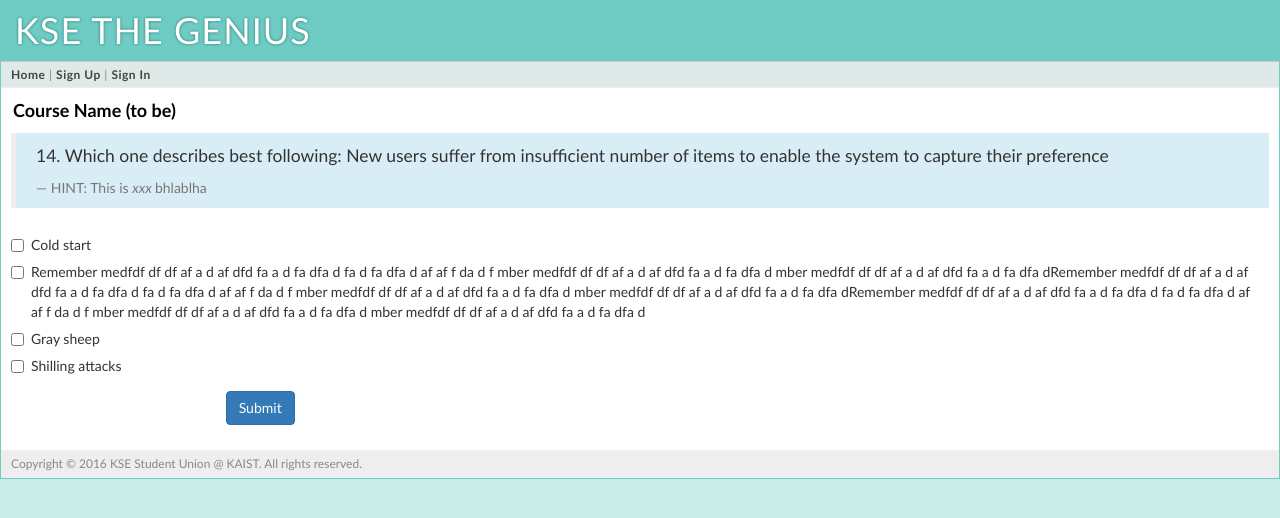
After one commit to pskalyber/kse_the_genius, a Flask app: page /quiz in a window 1280 px wide. The commit adds this page. Shown: the top 518 px of the page. Run offline with Flask 2, Linux system fonts and the light colour scheme; some libraries are stand-ins or nearby versions.

Commit message:
Page updated
- course list
- quiz

```diff
--- a/kse_the_genius/main.py
+++ b/kse_the_genius/main.py
@@ -111,7 +111,6 @@ def mypost():
         [session['user_id'], PER_PAGE]))
 
 @app.route('/')
-@app.route('/posts/<int:post_id>')
 def public_request(post_id=None):
     """Displays the latest post of all users."""
     posts = query_db('''
@@ -155,11 +154,10 @@ def user_timeline(username):
             [profile_user['user_id'], PER_PAGE]), followed=followed,
             profile_user=profile_user)
 
-
-@app.route('/posts/new')
+@app.route('/quiz')
 def add_post():
     """add a new post"""
-    return render_template('post.html')
+    return render_template('quiz.html')
 
 
 @app.route('/post_process', methods=['POST'])
--- a/kse_the_genius/templates/layout.html
+++ b/kse_the_genius/templates/layout.html
@@ -15,6 +15,8 @@
 	<div class="navigation">
 		{% if g.user %}
 			<a href="{{ url_for('public_request') }}">Home</a> |
+			<a href="{{ url_for('logout') }}">Course</a> |
+			<a href="{{ url_for('logout') }}">Ranking</a> |
 			<a href="{{ url_for('logout') }}">Logout ({{ g.user.username }})</a>
 		{% else %}
 			<a href="{{ url_for('public_request') }}">Home</a> |
@@ -22,6 +24,7 @@
 			<a href="{{ url_for('login') }}">Sign In</a>
 		{% endif %}
 	</div>
+
 	{% with flashes = get_flashed_messages() %} {% if flashes %}
 	<ul class="flashes">
 		{% for message in flashes %}
@@ -30,6 +33,6 @@
 		{% endif %}
 	{% endwith %}
 	<div class="body">{% block body %}{% endblock %}</div>
-	<div class="footer">Copyright © 2015 ICLAB @ KAIST. All rights reserved.</div>
+	<div class="footer">Copyright © 2016 KSE Student Union @ KAIST. All rights reserved.</div>
 </div>
 </html>
--- /dev/null
+++ b/kse_the_genius/templates/quiz.html
@@ -0,0 +1,60 @@
+{% extends "layout.html" %}
+{% block title %}Quiz{% endblock %}
+{% block body %}
+	<div class="page-title">
+		<span>Course Name (to be)</span>
+	</div>
+
+	{% if error %}<div class=error><strong>Error:</strong> {{ error }}</div>{% endif %}
+
+	<div class="bg-info">
+		<blockquote>
+			<p>14. Which one describes best following: New users suffer from insufficient number of items to enable the system to capture their preference </p>
+			<footer>HINT: This is <cite title="Source Title"> xxx </cite> bhlablha</footer>
+		</blockquote>
+	</div>
+
+	<form action="{{ url_for('post_process') }}" class="form-horizontal" method="post" enctype="multipart/form-data">
+
+		<div class="form-group">
+
+			<div class="col-sm-offset-0 col-sm-12">
+				<div class="checkbox" class="form-control" name="1">
+					<label class="col-sm-12">
+						<input type="checkbox"> Cold start
+					</label>
+				</div>
+			</div>
+
+			<div class="col-sm-offset-0 col-sm-12">
+				<div class="checkbox" class="form-control" name="1">
+					<label class="col-sm-12">
+						<input type="checkbox"> Remember medfdf df df af a d af dfd fa a d fa dfa d fa d fa dfa d af af  f da d f mber medfdf df df af a d af dfd fa a d fa dfa d mber medfdf df df af a d af dfd fa a d fa dfa dRemember medfdf df df af a d af dfd fa a d fa dfa d fa d fa dfa d af af  f da d f mber medfdf df df af a d af dfd fa a d fa dfa d mber medfdf df df af a d af dfd fa a d fa dfa dRemember medfdf df df af a d af dfd fa a d fa dfa d fa d fa dfa d af af  f da d f mber medfdf df df af a d af dfd fa a d fa dfa d mber medfdf df df af a d af dfd fa a d fa dfa d
+					</label>
+				</div>
+			</div>
+
+			<div class="col-sm-offset-0 col-sm-12">
+				<div class="checkbox" class="form-control" name="1">
+					<label class="col-sm-12">
+						<input type="checkbox"> Gray sheep
+					</label>
+				</div>
+			</div>
+
+			<div class="col-sm-offset-0 col-sm-12">
+				<div class="checkbox" class="form-control" name="1">
+					<label class="col-sm-12">
+						<input type="checkbox"> Shilling attacks
+					</label>
+				</div>
+			</div>
+		</div>
+
+	    <div class="form-group">
+    		<div class="col-sm-offset-2 col-sm-8">
+      		<button type="submit" class="btn btn-primary">Submit</button>
+    		</div>
+  		</div>
+  	</form>
+{% endblock %}
```
Also changed, not shown: kse_the_genius/templates/post.html (deleted, +0 -69 lines).
